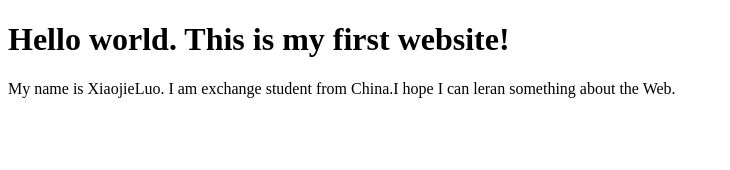
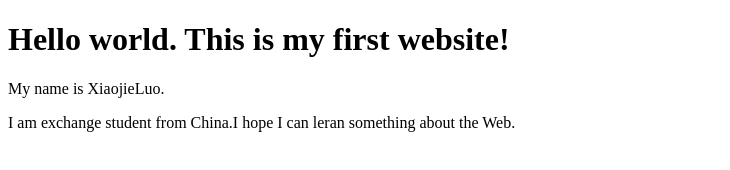
Before and after one commit to xluo30/lab-01, a plain HTML site: page index.html in a window 1280 px wide. Shown: the whole page, without its empty margins (0-730 px from the left). Drawn offline with Linux system fonts and the light colour scheme.

Commit message:
Update index.html

```diff
--- a/index.html
+++ b/index.html
@@ -8,6 +8,7 @@
 <body>
   <h1> Hello world. This is my first website!</h1>
 
-  <p>My name is XiaojieLuo. I am exchange student from China.I hope I can leran something about the Web.</p>
+  <p>My name is XiaojieLuo.</p>
+  <p>I am exchange student from China.I hope I can leran something about the Web.</p>
 </body>
 </html>
```
